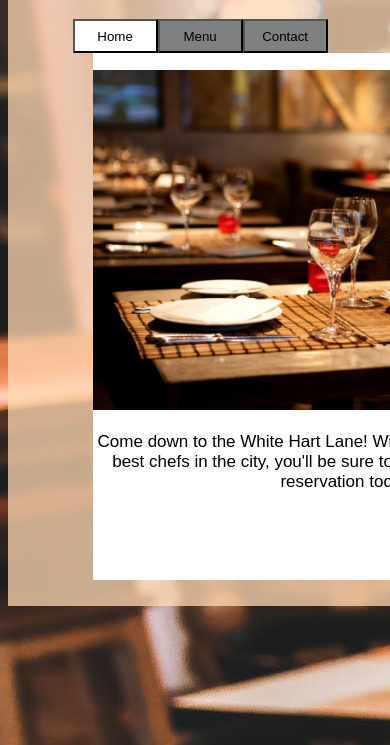
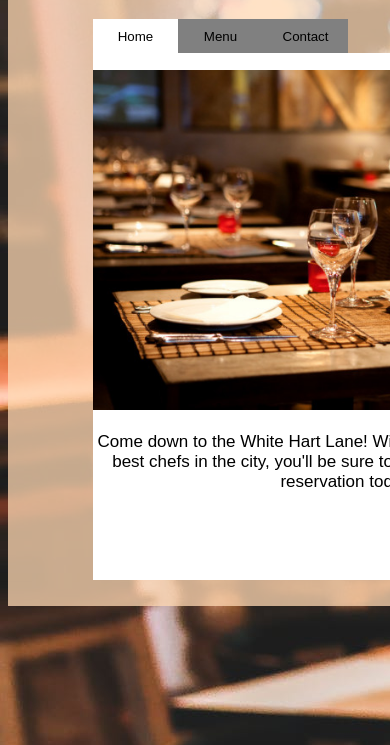
Before and after one commit to ahasanulhoque/restaurant-page, a plain HTML site: page index.html in a window 390 px wide. Shown: the part 99-844 px from the top of the page. Drawn offline with Linux system fonts and the light colour scheme.

Commit message:
Adjusted navbar width for viewports below 1000px to fit copy width

```diff
--- a/style.css
+++ b/style.css
@@ -8,19 +8,53 @@ html {
     text-align: center;
     margin: auto;
     background: hsla(30, 100%, 85%, 75%);
-    max-width: 90rem;
+    max-width: 65rem;
     height: 40rem;
     padding-top: 1rem;
 }
 
 #navbar {
     display: flex;
-    max-width: 52.3rem;
+    max-width: 50rem;
+    padding-top: 0.5rem;
     margin: auto;
-    list-style-type: none;
-    padding-top: 0.5rem;
 }
 
+/*Styling of the buttons*/
+.tab {
+    width: 5rem;
+    height: 2rem;
+    display: flex;
+    justify-content: center;
+    align-items: center;
+    background: gray;
+    border:none;
+}
+
+.tab:hover {
+    cursor: pointer;
+}
+
+.tab-active {
+    background: white;
+    border: none
+}
+
+/*Styling of the copy accessed by each button*/
+.tab-copy {
+    margin: auto;
+    width: 50rem;
+    height: 30rem;
+    background: white;
+    padding-top: 1rem;
+}
+
+.tab-copy img {
+    max-width: 100%;
+    height: auto;
+}
+
+/*Styling of the menu content*/
 #menu-content {
     display: flex;
     flex-direction: column;
@@ -28,6 +62,7 @@ html {
     justify-content: center;
 }
 
+/*Styling of each section of the menu*/
 #menu-content div {
     flex-basis: 10rem;
     width: 45%;
@@ -51,6 +86,7 @@ html {
     font-size: 1.5rem;
 }
 
+/*Put person Github and LinkedIn at bottom of page*/
 #personal-contact{
     position: absolute;
     bottom: 0;
@@ -62,44 +98,13 @@ html {
     text-decoration: none;
 }
 
-.tab {
-    width: 5rem;
-    height: 2rem;
-    display: flex;
-    justify-content: center;
-    align-items: center;
-    background: gray;
-}
-
-.tab:hover {
-    cursor: pointer;
-}
-
-.tab-active {
-
-    background: white;
-}
-
-.tab-copy {
-    margin: auto;
-    width: 50rem;
-    height: 30rem;
-    background: white;
-    padding-top: 1rem;
-}
-
-.tab-copy img {
-    max-width: 100%;
-    height: auto;
-}
-
 @media (max-width: 1000px){
     #content {
         width: 40rem;
     }
 
     #navbar {
-        width: 32.4rem;
+        width: 30rem;
     }
 
     .tab-copy {
```
